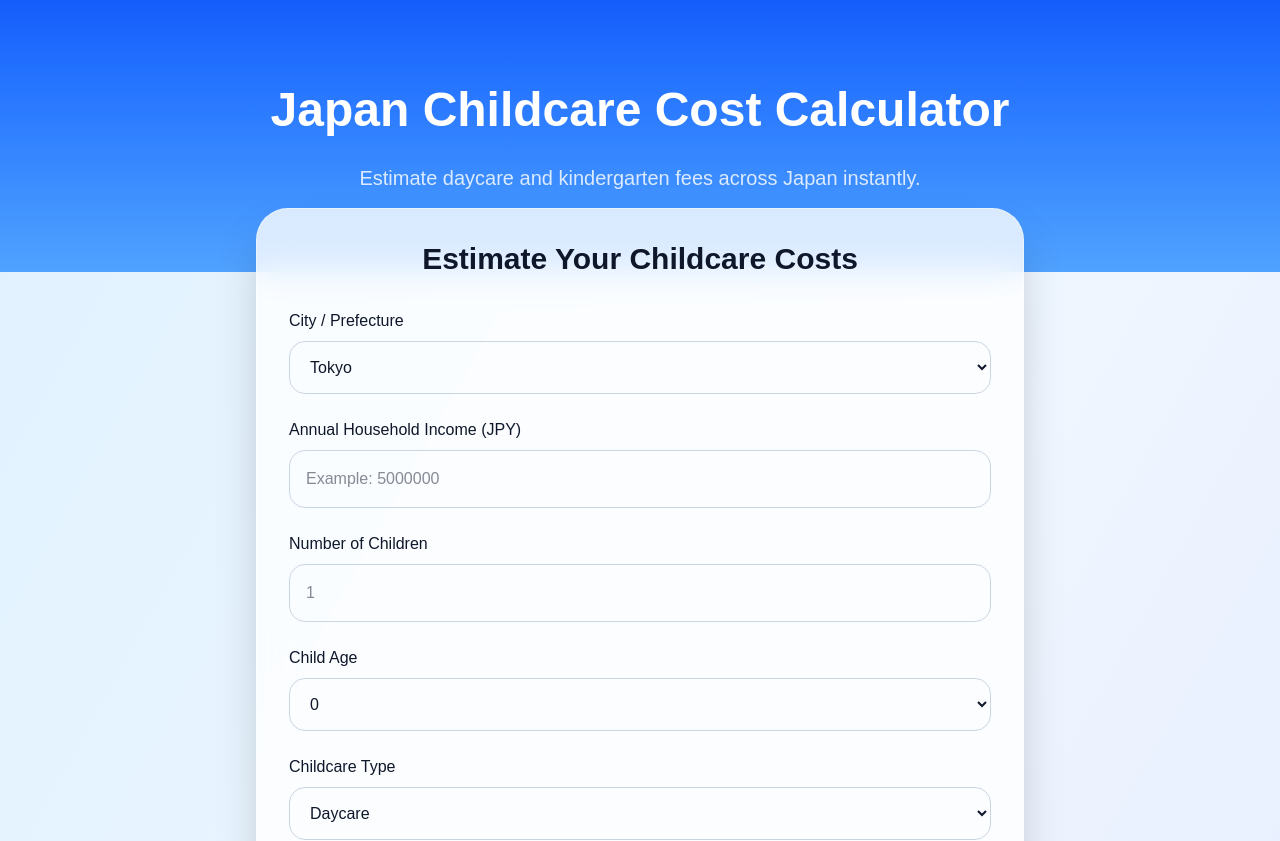
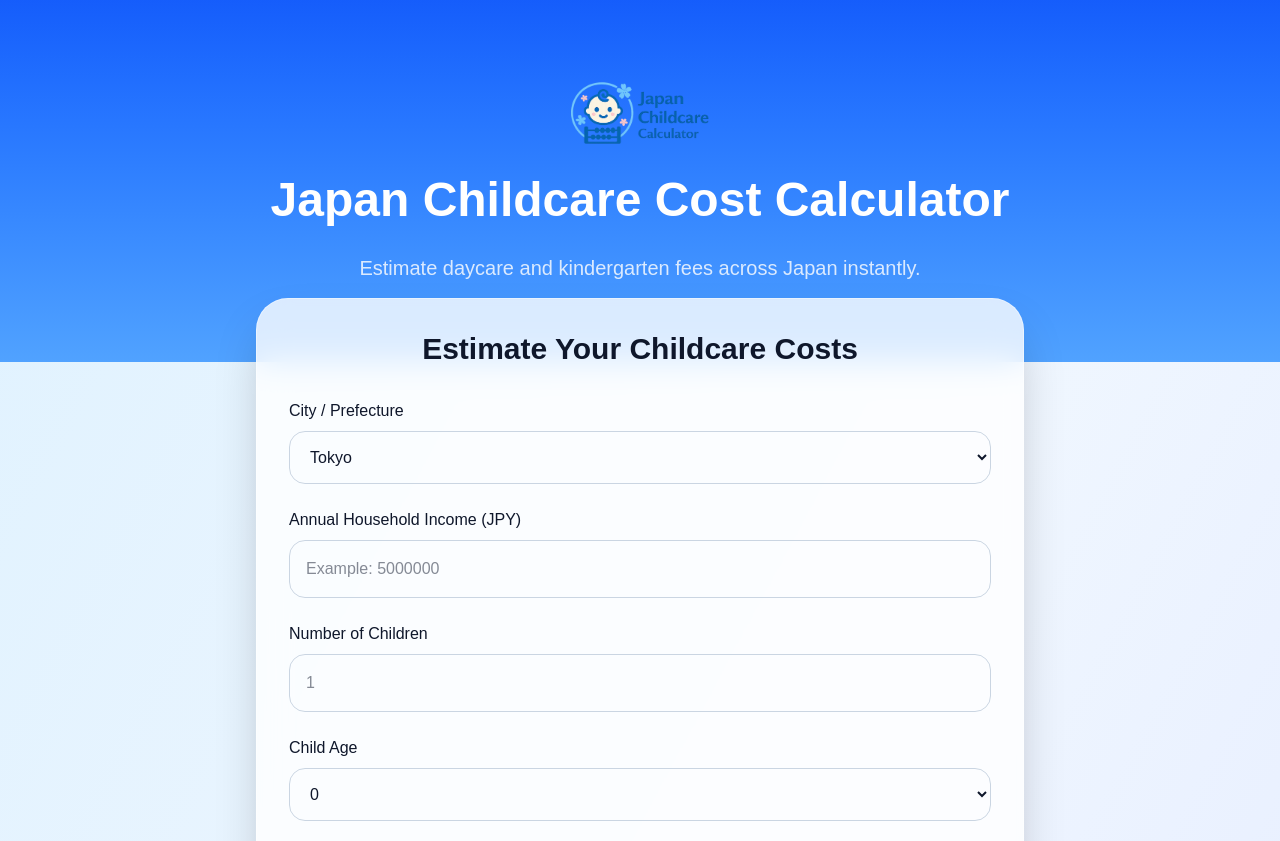
Before and after one commit to Fulkrum29/japan-childcare-calculator, a Next.js app: page / in a window 1280 px wide. Shown: the top 841 px of the page. Built offline with nearby package versions, Linux system fonts and the light colour scheme.

Commit message:
Add website logo

```diff
--- a/app/page.tsx
+++ b/app/page.tsx
@@ -1,6 +1,9 @@
 "use client";
 
 import { useState } from "react";
+
+import Image from "next/image";
+import logo from "./images/logo.png";
 
 export default function Home() {
   const [city, setCity] = useState("Tokyo");
@@ -152,13 +155,24 @@ else {
 
       <section className="bg-gradient-to-b from-blue-600 to-blue-400 text-white py-20 px-6">
         <div className="max-w-4xl mx-auto text-center">
-          <h1 className="text-5xl font-bold leading-tight">
-            Japan Childcare Cost Calculator
-          </h1>
+          <div className="flex flex-col items-center">
 
-          <p className="mt-6 text-xl text-blue-100">
-            Estimate daycare and kindergarten fees across Japan instantly.
-          </p>
+  <Image
+    src={logo}
+    alt="Japan Childcare Calculator Logo"
+    className="w-36 h-auto mb-6"
+    priority
+  />
+
+  <h1 className="text-5xl font-bold leading-tight text-center">
+    Japan Childcare Cost Calculator
+  </h1>
+
+  <p className="mt-6 text-xl text-blue-100 text-center max-w-2xl">
+    Estimate daycare and kindergarten fees across Japan instantly.
+  </p>
+
+</div>
         </div>
       </section>
 
```
Also changed, not shown: app/images/logo.png (added).
